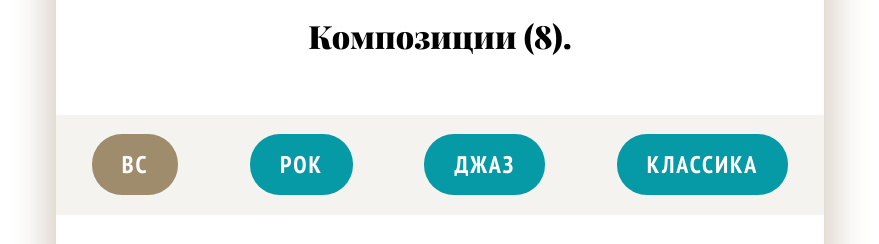
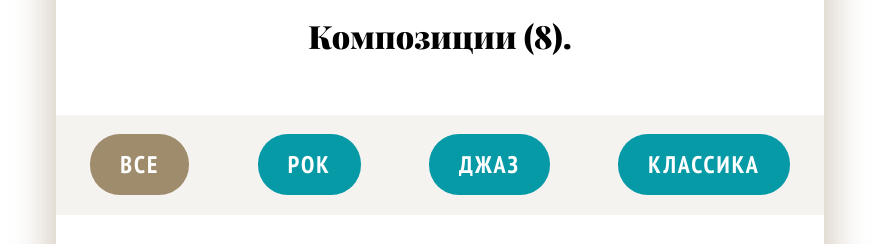
Before and after one commit to RomanBass/guitar, a React (Create React App) app in the folder project/: page / in a window 1280 px wide. Shown: the part 1080-1324 px from the top of the page, without its empty margins (200-1079 px from the left). Built offline with nearby package versions, Linux system fonts and the light colour scheme; a web font is replaced by a local one.

Commit message:
git тест

```diff
--- a/project/src/pages/main/main.tsx
+++ b/project/src/pages/main/main.tsx
@@ -79,7 +79,7 @@ function Main(): JSX.Element {
 
           <ul className="records__filter filter">
             <li className="filter__filter-option filter-option">
-              <a href="/" className="filter-option_filter-text filter-text filter-text--active">Вс</a>
+              <a href="/" className="filter-option_filter-text filter-text filter-text--active">Все</a>
             </li>
             <li className="filter__filter-option filter-option">
               <a href="/" className="filter-option_filter-text filter-text">Рок</a>
```
